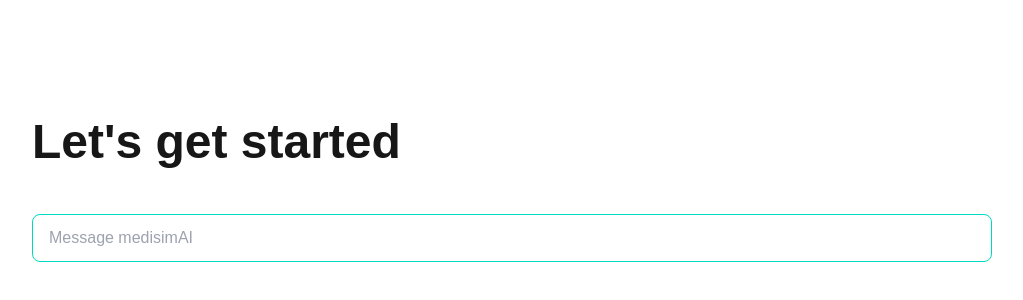
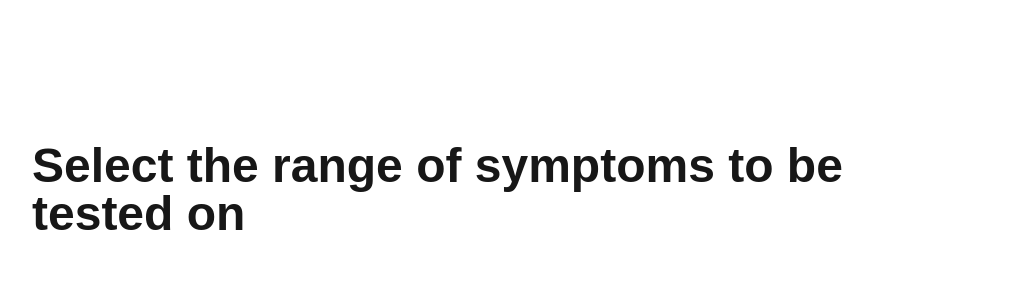
Before and after one commit to kippsss/medisim_ai, a Next.js app: page / in a window 1280 px wide. Shown: the part 210-510 px from the top of the page, without its empty margins (128-1151 px from the left). Built offline with nearby package versions, Linux system fonts and the light colour scheme.

Commit message:
initialiise ChatInitialSelection component

```diff
--- a/src/app/components/Chat/Chat.tsx
+++ b/src/app/components/Chat/Chat.tsx
@@ -1,6 +1,7 @@
 'use client';
 import ChatConversation from './ChatConversation';
 import ChatInput from './ChatInput';
+import ChatInitialSelection from './ChatInitialSelection';
 import { useState } from 'react';
 import { Message } from './schema';
 
@@ -82,7 +83,10 @@ export default function Chat() {
         start ? 'justify-between' : 'justify-center'
       }`}
     >
-      {!start && <h1 className="text-5xl font-bold">Let&apos;s get started</h1>}
+      {!start ? (
+        <ChatInitialSelection />
+      ) : (
+        <>
           <ChatConversation messages={messages} />
           <ChatInput
             input={input}
@@ -90,6 +94,8 @@ export default function Chat() {
             handleFormSubmit={handleFormSubmit}
             disabled={loading}
           />
+        </>
+      )}
     </div>
   );
 }
--- /dev/null
+++ b/src/app/components/Chat/ChatInitialSelection.tsx
@@ -0,0 +1,11 @@
+'use client';
+
+export default function ChatInitialSelection() {
+  return (
+    <div>
+      <h1 className="text-5xl font-bold">
+        Select the range of symptoms to be tested on
+      </h1>
+    </div>
+  );
+}
```
Lines whose indentation alone changed are shown as unchanged.
